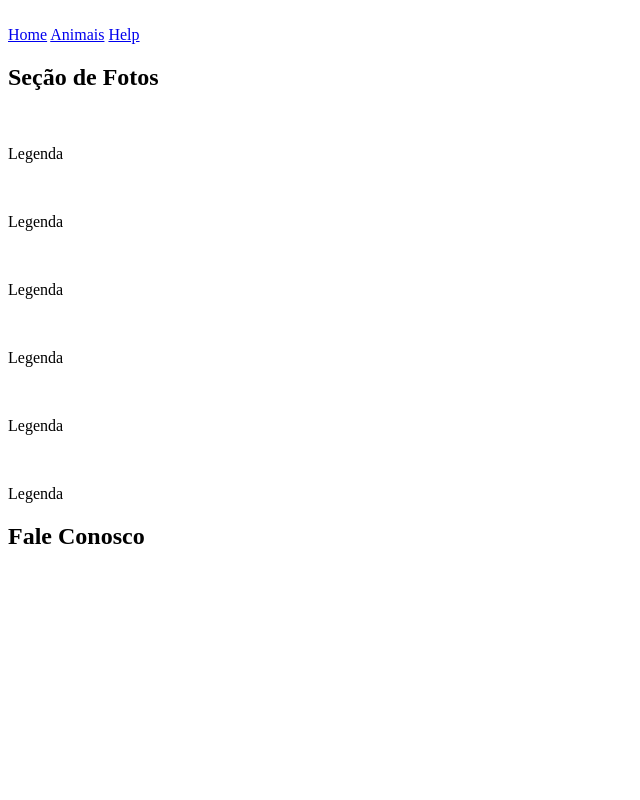
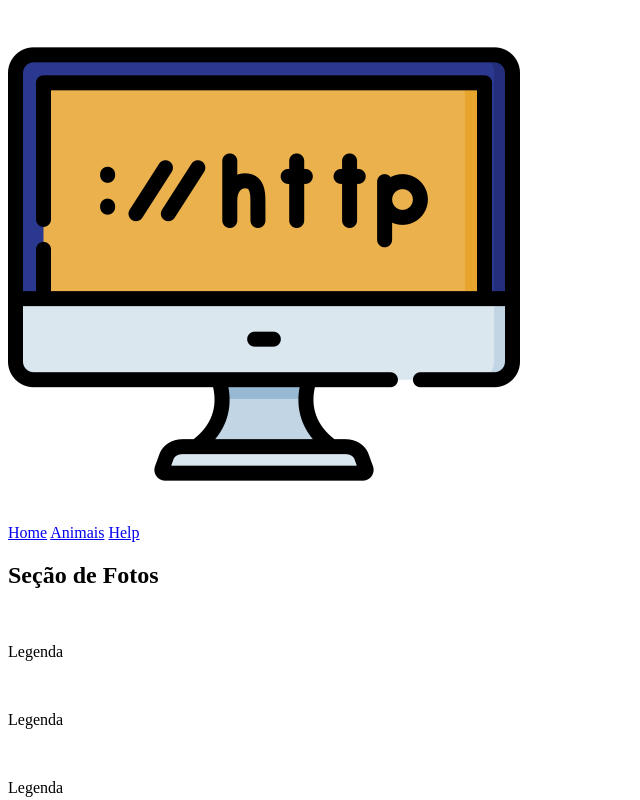
Before and after one commit to 1TDSS-2023/rm96270, a plain HTML site: page index.html in a window 1280 px wide. Shown: the top 800 px of the page, without its empty margins (0-640 px from the left). Drawn offline with Linux system fonts and the light colour scheme.

Commit message:
CSS e IMG adicionados

```diff
--- a/index.html
+++ b/index.html
@@ -5,11 +5,13 @@
     <meta http-equiv="X-UA-Compatible" content="IE=edge">
     <meta name="viewport" content="width=device-width, initial-scale=1.0">
     <title>MEU-SITE</title>
+    <link rel="stylesheet" href="./css/estilo.css">
 </head>
 
 <body>
+
     <header class="cabecalho">
-        <img src="" alt="">
+        <img src="./img/logo.png" alt="Monitor de computador">
         <nav>
             <a href="#">Home</a>
             <a href="#">Animais</a>
```
Also changed, not shown: css/estilo.css (added), img/lobo1.jpg (added), img/lobo2.jpg (added), img/lobo3.jpg (added), img/lobo4.jpg (added), img/lobo5.jpg (added), img/lobo6.jpg (added), img/logo.png (added), img/social-1.png (added), img/social-2.png (added), img/social-3.png (added).
